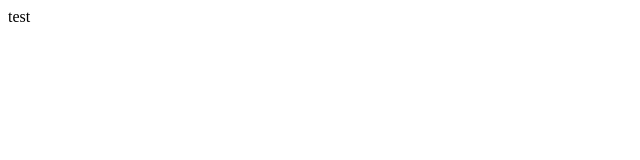
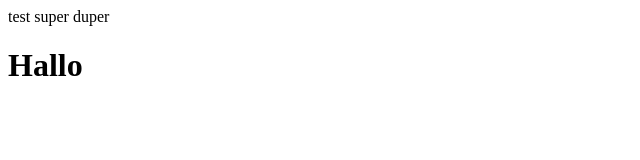
Before and after one commit to giannirxtter/giannirxtter, a plain HTML site: page index.html in a window 1280 px wide. Shown: the whole page, without its empty margins (0-640 px from the left). Drawn offline with Linux system fonts and the light colour scheme.

Commit message:
ran test 2

```diff
--- a/index.html
+++ b/index.html
@@ -7,6 +7,7 @@
     </title>
 </head>
 <body>
-    test
+    test super duper
+    <h1>Hallo</h1>
 </body>
 </html>
```
